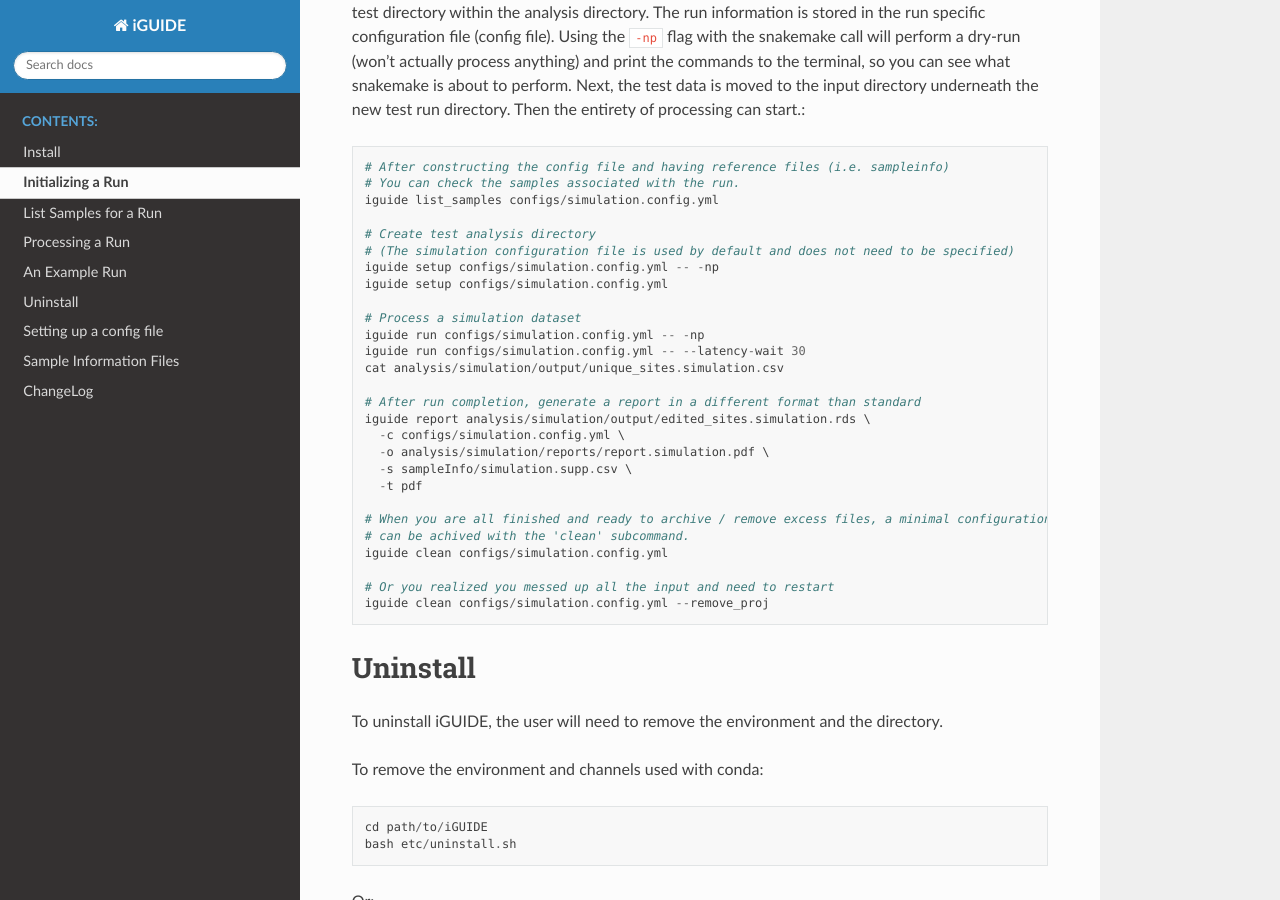
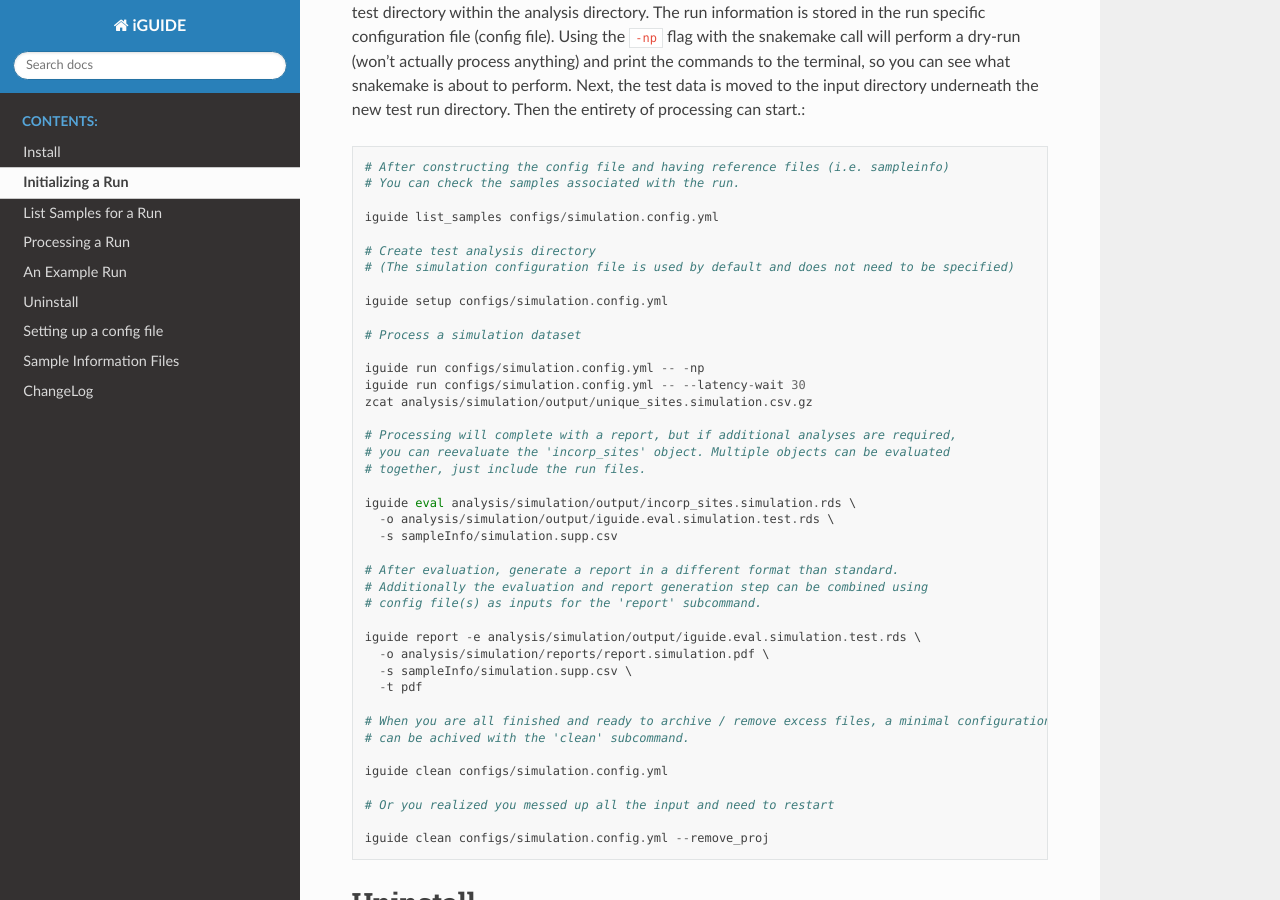
Before and after one commit to cnobles/iGUIDE, a Sphinx documentation site: the page built from docs/pages/quickstart.rst, in a window 1280 px wide and 900 px high, scrolled down 2699 px. Built offline with Sphinx 7.4.7 and the Read the Docs theme 2.0.0, drawn with Linux system fonts in a browser that asks for light colours; some of the changed text lies outside the part shown.

Commit message:
Updated documentation and version to v0.9.7

```diff
--- a/docs/pages/quickstart.rst
+++ b/docs/pages/quickstart.rst
@@ -116,30 +116,44 @@ entirety of processing can start.::
 
   # After constructing the config file and having reference files (i.e. sampleinfo)
   # You can check the samples associated with the run.
+
   iguide list_samples configs/simulation.config.yml
 
   # Create test analysis directory
   # (The simulation configuration file is used by default and does not need to be specified)
-  iguide setup configs/simulation.config.yml -- -np
+
   iguide setup configs/simulation.config.yml
 
   # Process a simulation dataset
+
   iguide run configs/simulation.config.yml -- -np
   iguide run configs/simulation.config.yml -- --latency-wait 30
-  cat analysis/simulation/output/unique_sites.simulation.csv
+  zcat analysis/simulation/output/unique_sites.simulation.csv.gz
 
-  # After run completion, generate a report in a different format than standard
-  iguide report analysis/simulation/output/edited_sites.simulation.rds \
-    -c configs/simulation.config.yml \
+  # Processing will complete with a report, but if additional analyses are required,
+  # you can reevaluate the 'incorp_sites' object. Multiple objects can be evaluated
+  # together, just include the run files.
+
+  iguide eval analysis/simulation/output/incorp_sites.simulation.rds \
+    -o analysis/simulation/output/iguide.eval.simulation.test.rds \
+    -s sampleInfo/simulation.supp.csv
+
+  # After evaluation, generate a report in a different format than standard.
+  # Additionally the evaluation and report generation step can be combined using
+  # config file(s) as inputs for the 'report' subcommand.
+
+  iguide report -e analysis/simulation/output/iguide.eval.simulation.test.rds \
     -o analysis/simulation/reports/report.simulation.pdf \
     -s sampleInfo/simulation.supp.csv \
     -t pdf
 
   # When you are all finished and ready to archive / remove excess files, a minimal configuration
   # can be achived with the 'clean' subcommand.
+
   iguide clean configs/simulation.config.yml
 
   # Or you realized you messed up all the input and need to restart
+
   iguide clean configs/simulation.config.yml --remove_proj
 
 
```
Also changed, not shown: other parts of docs/pages/quickstart.rst (+2 -2 lines), README.md (+0 -1 lines), 1 other file.
